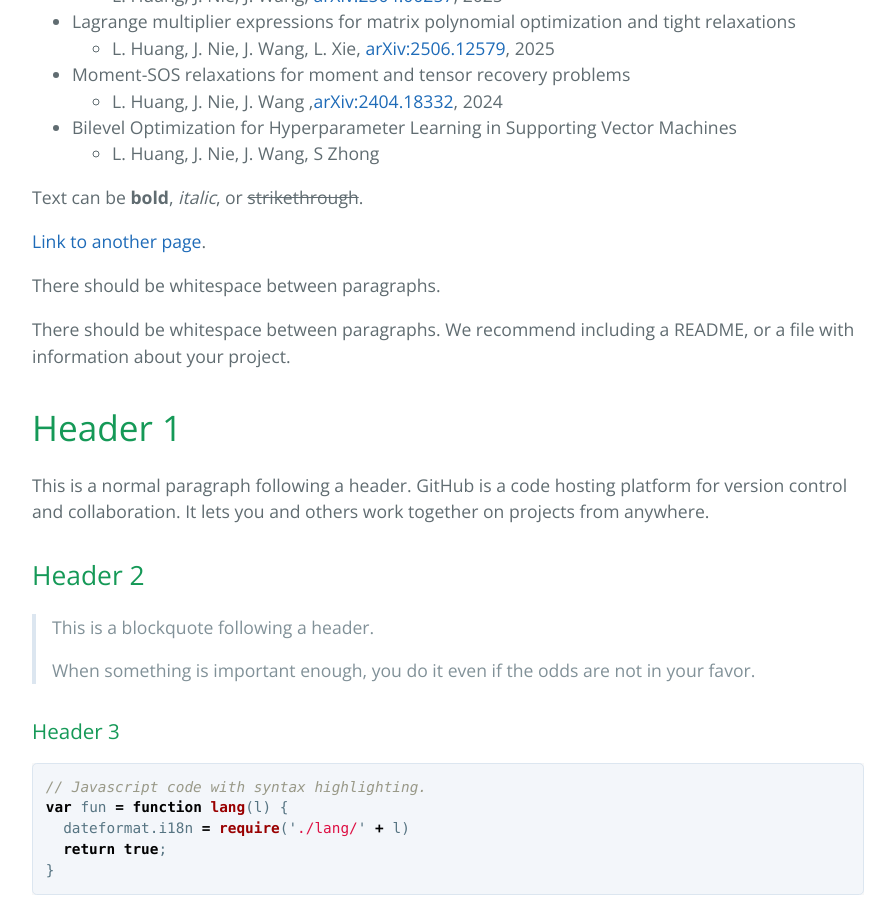
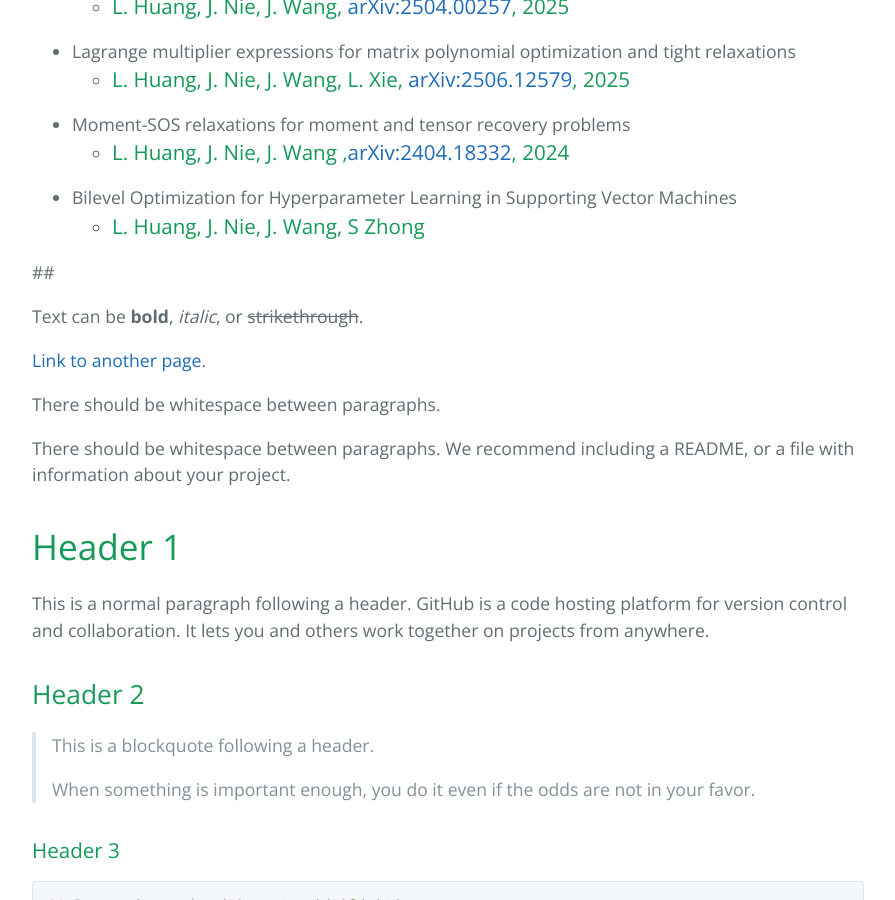
Before and after one commit to additionjj/jiajia_website, a Jekyll site: the page built from index.md, in a window 1280 px wide and 900 px high, scrolled down 544 px. Shown: the whole window, without its empty margins (192-1087 px from the left). Built offline with Jekyll 4.4.1, drawn with Linux system fonts in a browser that asks for light colours.

```diff
--- a/index.md
+++ b/index.md
@@ -5,18 +5,21 @@ layout: default
 
   I'm Jiajia Wang, a Mathematics Ph.D. student at the University of California, San Diego.
   My research interests lie in optimization and applied mathematics.
-### Publications and Preprints
+## Publications and Preprints
 - Optimization over the weakly Pareto set and multi-task learning
-    - L. Huang, J. Nie, J. Wang,  [arXiv:2504.00257](https://arxiv.org/abs/2504.00257), 2025
+    - ### L. Huang, J. Nie, J. Wang,  [arXiv:2504.00257](https://arxiv.org/abs/2504.00257), 2025
 
 - Lagrange multiplier expressions for matrix polynomial optimization and tight relaxations
-   - L. Huang, J. Nie, J. Wang, L. Xie, [arXiv:2506.12579](https://arxiv.org/abs/2506.12579), 2025
+   -  ### L. Huang, J. Nie, J. Wang, L. Xie, [arXiv:2506.12579](https://arxiv.org/abs/2506.12579), 2025
 
 - Moment-SOS relaxations for moment and tensor recovery problems
-   - L. Huang, J. Nie, J. Wang ,[arXiv:2404.18332](https://arxiv.org/abs/2404.18332), 2024
+   - ###  L. Huang, J. Nie, J. Wang ,[arXiv:2404.18332](https://arxiv.org/abs/2404.18332), 2024
 
 - Bilevel Optimization for Hyperparameter Learning in Supporting Vector Machines
-   - L. Huang, J. Nie, J. Wang, S Zhong
+   - ###  L. Huang, J. Nie, J. Wang, S Zhong
+
+##
+
 
 Text can be **bold**, _italic_, or ~~strikethrough~~.
 
```
